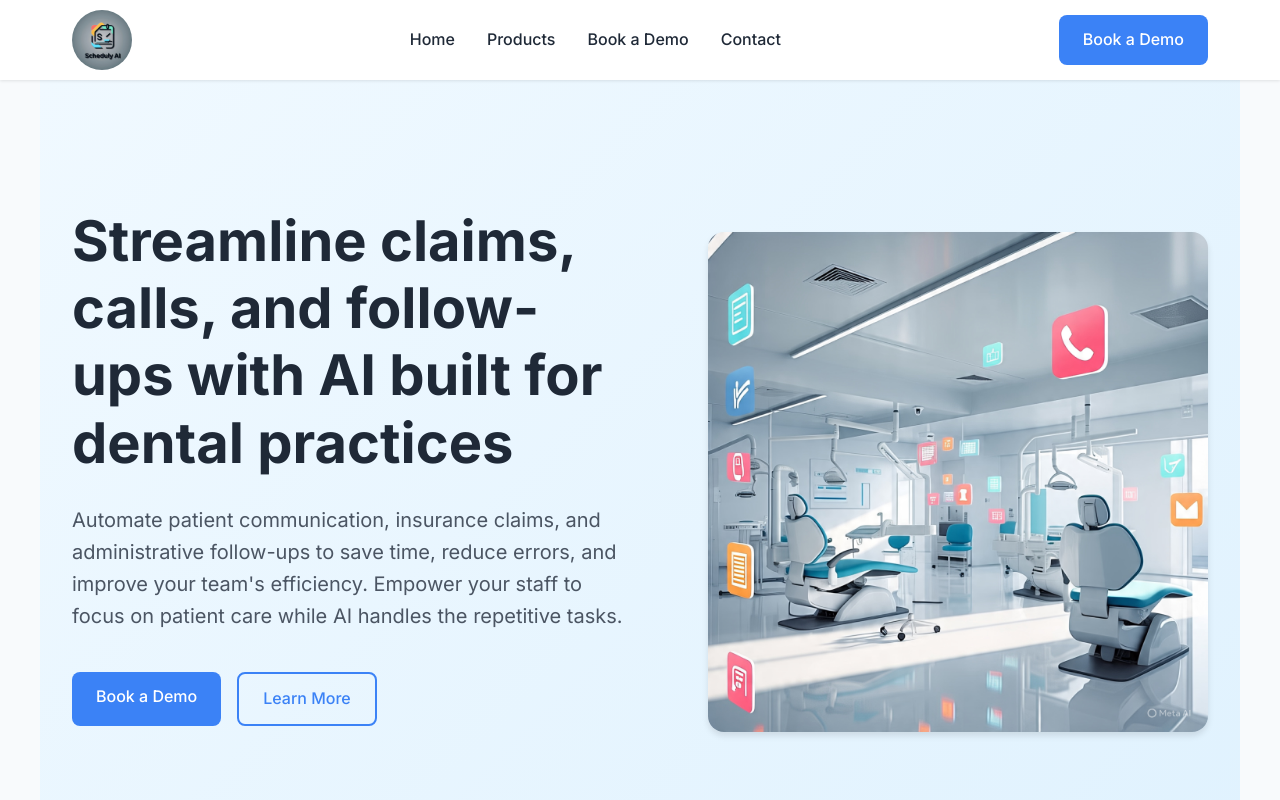
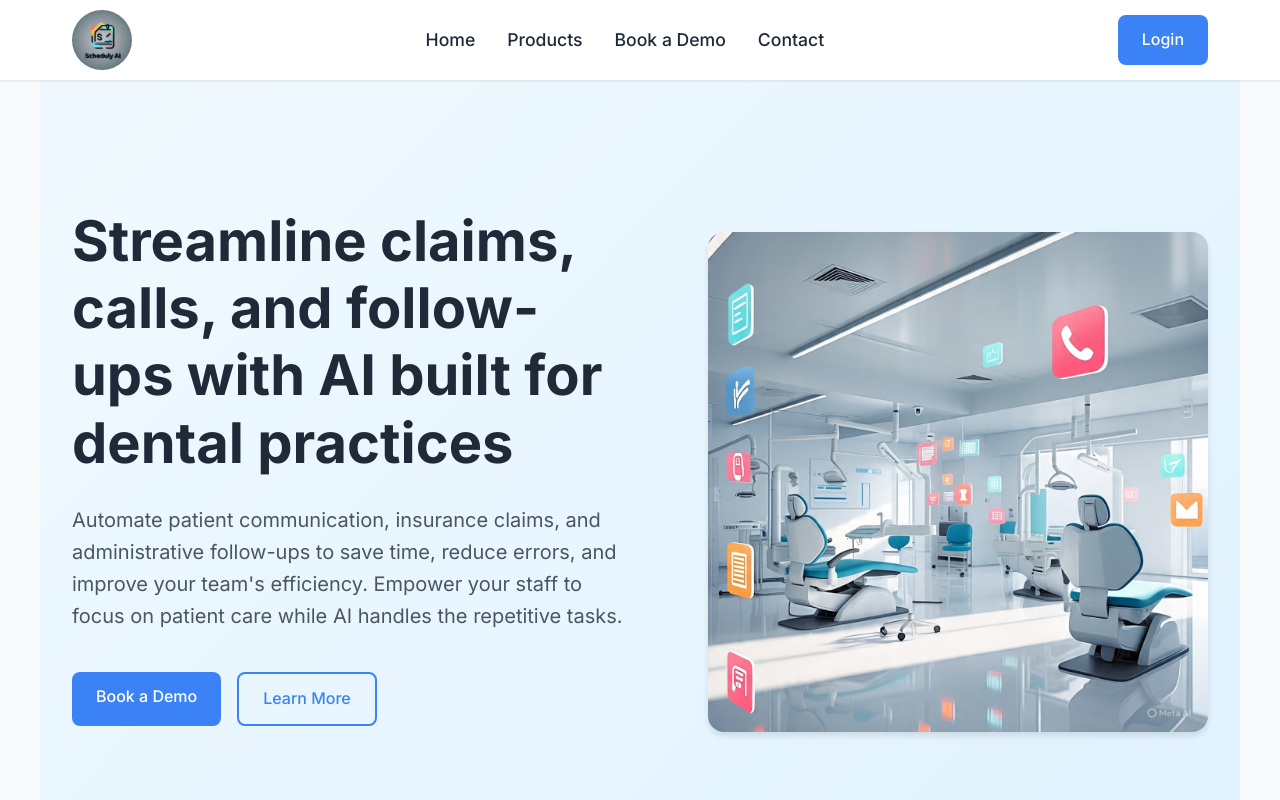
Before and after one commit to Jannatt22/Scheduly-AI, a React (Create React App) app: page / in a window 1280 px wide. Shown: the top 800 px of the page. Built offline with nearby package versions, Linux system fonts and the light colour scheme.

Commit message:
new updates

```diff
--- a/public/index.html
+++ b/public/index.html
@@ -7,7 +7,7 @@
     <meta name="theme-color" content="#000000" />
     <meta
       name="description"
-      content="Scheduly AI - AI-Powered Dental Practice Management Software. Streamline your dental practice with intelligent scheduling, patient management, and automated workflows."
+      content="AI Dental Practice Management Software to Streamline Scheduling, Patient Care, and Workflow Automation."
     />
     <meta name="keywords" content="dental software, AI dental, practice management, dental scheduling, dental automation, dental AI solutions" />
     <meta name="author" content="Scheduly AI" />
@@ -24,7 +24,8 @@
     <meta property="twitter:url" content="https://scheduly-ai.netlify.app/" />
     <meta property="twitter:title" content="Scheduly AI - AI-Powered Dental Practice Management" />
     <meta property="twitter:description" content="Transform your dental practice with AI-powered scheduling, patient management, and automated workflows." />
-    <meta property="twitter:image" content="%PUBLIC_URL%/og-image.jpg" />
+    <meta property="twitter:image" content="%PUBLIC_URL%/og-image.jpg" />    <!-- fix -->
+
 
     <!-- Google Analytics -->
     <script async src="https://www.googletagmanager.com/gtag/js?id=G-XXXXXXXXXX"></script>
--- a/src/App.css
+++ b/src/App.css
@@ -62,6 +62,7 @@ body {
   text-decoration: none;
   color: var(--text-main);
   font-weight: 500;
+  font-size: 1.1rem;
 }
 
 .cta-button {
--- a/src/App.tsx
+++ b/src/App.tsx
@@ -13,7 +13,7 @@ const Navigation = () => (
         <a href="#demo">Book a Demo</a>
         <a href="#contact">Contact</a>
       </div>
-      <a href="https://calendly.com/siva-effibotic/30min?month=2025-06" target="_blank" rel="noopener noreferrer" className="cta-button">Book a Demo</a>
+      <a href="#" className="cta-button">Login</a>
     </div>
   </nav>
 );
```
